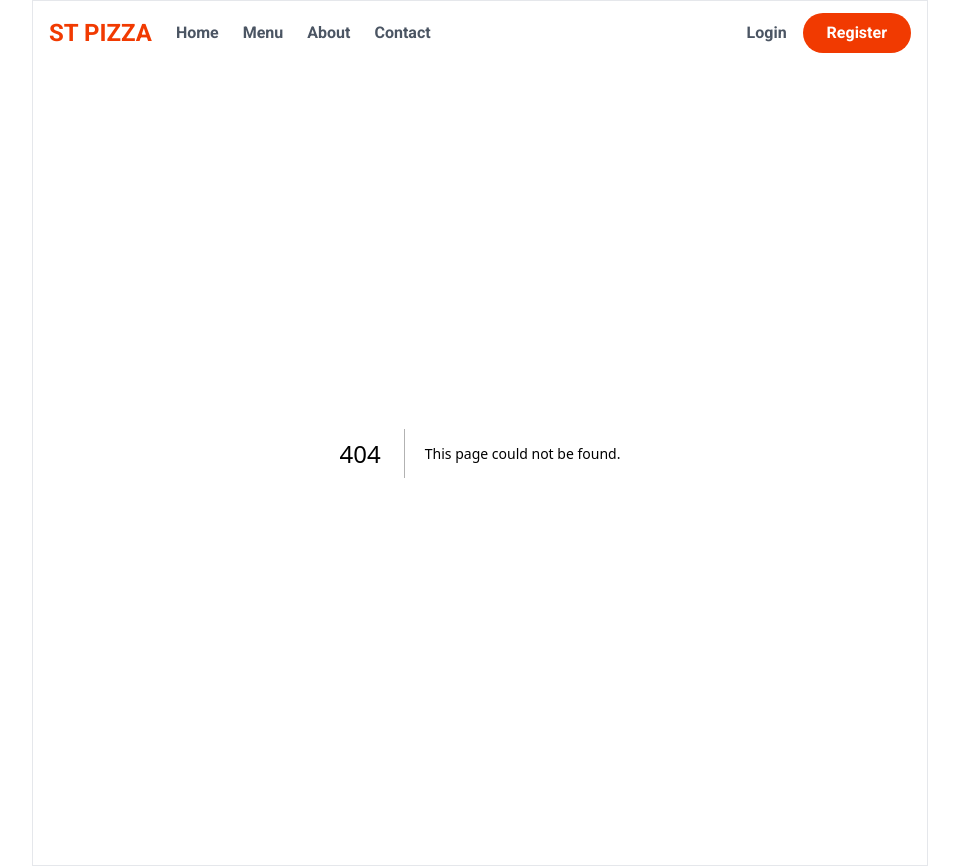
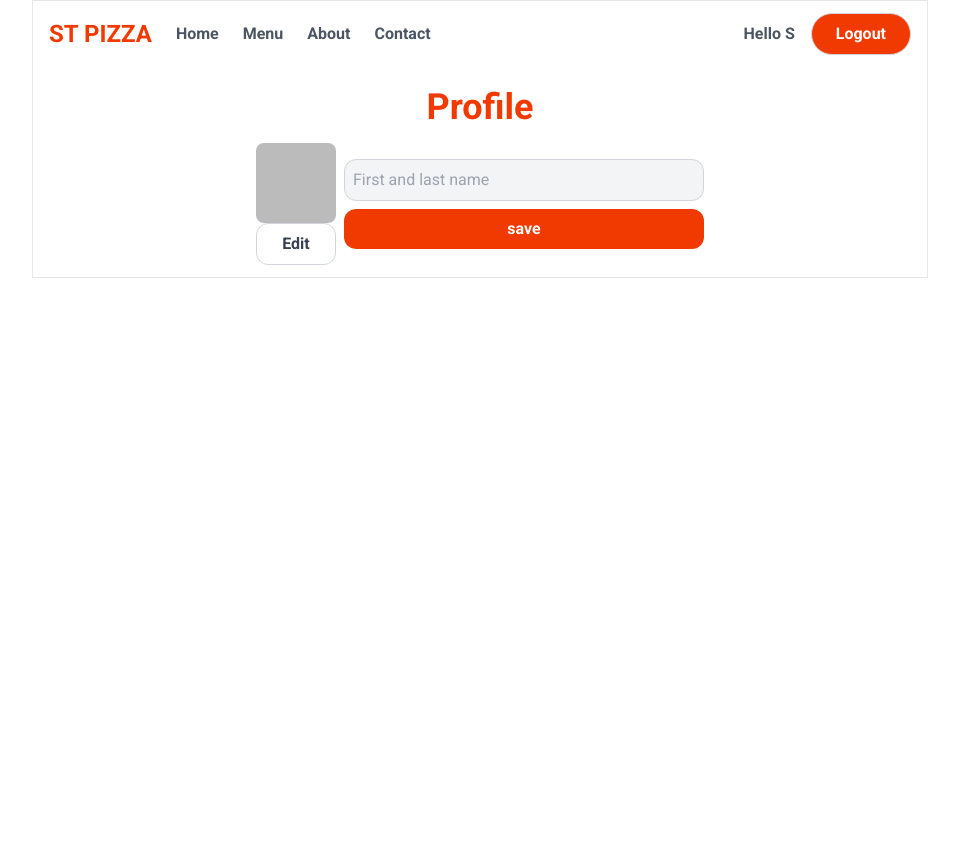
Before and after one commit to EhsanMasoumipor/food_ordering, a Next.js app: page /profile in a window 1280 px wide. Before the commit this address had no page. Shown: the whole page, without its empty margins (160-1119 px from the left). After the commit the page ends 800 px from the top, so only its background shows below. Built offline with nearby package versions, Linux system fonts and the light colour scheme; no server answers; sample sign-in values are in the browser's storage.

Commit message:
Google Login done , profile 40%

```diff
--- a/next.config.js
+++ b/next.config.js
@@ -1,4 +1,14 @@
 /** @type {import('next').NextConfig} */
-const nextConfig = {}
+const nextConfig = {
+    images : {
+        remotePatterns :[
+            {
+                protocol : "https",
+                hostname  :"*.googleusercontent.com",
+
+            }
+        ]
+    }
+}
 
 module.exports = nextConfig
--- a/src/app/layout.js
+++ b/src/app/layout.js
@@ -1,6 +1,8 @@
 import Header from '@/components/layout/Header'
 import './globals.css'
 import { Roboto } from 'next/font/google'
+import { SessionProvider } from 'next-auth/react'
+import { AppProvider } from '@/components/AppContext'
 
 const roboto = Roboto({ subsets: ['latin']  , weight :['400' , '500' , '700']})
 
@@ -14,8 +16,10 @@ export default function RootLayout({ children }) {
     <html lang="en">
       <body className={roboto.className}>
         <main className='max-w-4xl border mx-auto py-3 px-4 '>
-          <Header />
-          {children}
+          <AppProvider>
+            <Header />
+            {children}
+          </AppProvider>
         </main>
         </body>
     </html>
--- /dev/null
+++ b/src/app/login/page.js
@@ -0,0 +1,43 @@
+'use client';
+import {signIn} from "next-auth/react";
+import Image from "next/image";
+import {useState} from "react";
+
+export default function LoginPage() {
+  const [email, setEmail] = useState('');
+  const [password, setPassword] = useState('');
+  const [loginInProgress, setLoginInProgress] = useState(false);
+
+  async function handleFormSubmit(ev) {
+    ev.preventDefault();
+    setLoginInProgress(true);
+
+    await signIn('credentials', {email, password, callbackUrl: '/'});
+
+    setLoginInProgress(false);
+  }
+  return (
+    <section className="mt-8">
+      <h1 className="text-center text-primary text-4xl mb-4">
+        Login
+      </h1>
+      <form className="max-w-xs mx-auto" onSubmit={handleFormSubmit}>
+        <input type="email" name="email" placeholder="email" value={email}
+               disabled={loginInProgress}
+               onChange={ev => setEmail(ev.target.value)} />
+        <input type="password" name="password" placeholder="password" value={password}
+               disabled={loginInProgress}
+               onChange={ev => setPassword(ev.target.value)}/>
+        <button disabled={loginInProgress} type="submit">Login</button>
+        <div className="my-4 text-center text-gray-500">
+          or login with provider
+        </div>
+        <button type="button" onClick={() => signIn('google', {callbackUrl: '/'})}
+                className="flex gap-4 justify-center">
+          <Image src={'/google.png'} alt={''} width={24} height={24} />
+          Login with google
+        </button>
+      </form>
+    </section>
+  );
+}
--- /dev/null
+++ b/src/app/profile/page.js
@@ -0,0 +1,37 @@
+"use client"
+import Image from 'next/image';
+import { useSession } from "next-auth/react"
+import { redirect } from "next/navigation";
+
+export default function ProfilePage() {
+    const section = useSession()
+    const {status} = section
+
+    if(status === 'loading') {
+        return 'Loading...';
+    }
+
+    if(status === 'unauthenticated'){
+        return redirect('/login')
+    }
+    const userImage = section.data.user.image
+    return(
+        <section className="mt-8">
+            <h1 className="text-center text-primary text-4xl font-semibold my-4">Profile</h1>
+            <form className="max-w-md mx-auto ">
+                <div className='flex gap-2 items-center'>
+                    <div>
+                        <div>
+                            <Image className='rounded-lg' src={userImage} width={80} height={80} alt='avatar' />
+                            <button>Edit</button>
+                       </div>
+                    </div>
+                    <div className='grow'>
+                        <input type='text' placeholder='First and last name' />
+                        <button type='submit'>save</button>
+                    </div>
+                </div>
+            </form>
+        </section>
+    )
+}
--- a/src/app/register/page.js
+++ b/src/app/register/page.js
@@ -2,6 +2,7 @@
 import Image from 'next/image';
 import { useState } from 'react';
 import Link from 'next/link';
+import {signIn}  from 'next-auth/react'
 
 export default function RegisterPage() {
     const [email , setEmail] = useState('')
@@ -47,7 +48,8 @@ export default function RegisterPage() {
                 <button type="submit" disabled={creatingUser}>Register</button>
                 <div className="my-4 text-center text-gray-500">or login with provider
                 </div>
-                <button className='flex gap-4 justify-center items-center'>
+                <button  onClick={() => signIn('google', {callbackUrl: '/'})}
+                 className='flex gap-4 justify-center items-center'>
                     <Image src={'/google.png'} alt={'google'} width={24} height={24} />
                     Login with Google
                 </button>
--- /dev/null
+++ b/src/components/AppContext.js
@@ -0,0 +1,10 @@
+"use client"
+import { SessionProvider } from "next-auth/react";
+
+export function AppProvider({children}) {
+    return (
+        <SessionProvider>
+            {children}
+        </SessionProvider>
+    )
+}
--- a/src/components/layout/Header.js
+++ b/src/components/layout/Header.js
@@ -1,7 +1,15 @@
+"use client";
 import Link from 'next/link'
+import {useSession , signOut} from 'next-auth/react';
 
 export default function Header() {
-
+  const session = useSession()
+  const userData = session.data?.user
+  let userName = userData?.name || userData?.email
+  const status = session?.status
+  if(userName && userName.includes('')) {
+    userName = userName.split('')[0]
+  }
     return (
         <header className='flex items-center justify-between'>
           <nav className='flex items-center gap-6 text-gray-600 font-semibold '>
@@ -12,8 +20,18 @@ export default function Header() {
            <Link href={''}>Contact</Link>
           </nav>
           <nav className='flex items-center gap-4 text-gray-600 font-semibold'>
-            <Link href={'/login'}>Login</Link>
-           <Link href={'/register'} className='bg-primary text-white px-6 py-2 rounded-full'>Register</Link>
+            {status === 'authenticated' && (
+              <>
+              <Link href={'/profile'} className='whitespace-nowrap'>Hello {userName}</Link>
+              <button onClick={() => signOut()} href={'/register'} className='bg-primary text-white px-6 py-2 rounded-full'>Logout</button>
+              </>
+            )}
+            {status !== "authenticated" && (
+              <>
+               <Link href={'/login'}>Login</Link>
+               <Link href={'/register'} className='bg-primary text-white px-6 py-2 rounded-full'>Register</Link>
+              </>
+            )}
           </nav>
     </header>
     )
--- a/src/components/layout/Hero.js
+++ b/src/components/layout/Hero.js
@@ -8,11 +8,11 @@ export default function Hero () {
               <h1 className='text-4xl font-semibold leading-[50px]'>Everything is better with a pizza</h1>
               <p className='my-6 py text-gray-700 text-sm '>Pizza is the missing piece that makes every day complete , a simple yet delicious joy in life</p>
               <div className='flex items-center gap-4'>
-                <button className='bg-primary text-sm uppercase text-white px-4 py-2 rounded-full flex items-center gap-2  '>
+                <button className='bg-primary text-sm uppercase flex items-center  text-white px-4 py-2 rounded-full flex items-center gap-2  '>
                     Order now
                     <Right />
                     </button>
-                <button className='flex  gap-2 py-2 text-gray-600 font-semibold'>
+                <button className='flex border-0 items-center  gap-2 py-2 text-gray-600 font-semibold'>
                     learn more
                     <Right />
                 </button>
```
Also changed, not shown: 1 other file (tests, documents, lock files or other folders).
